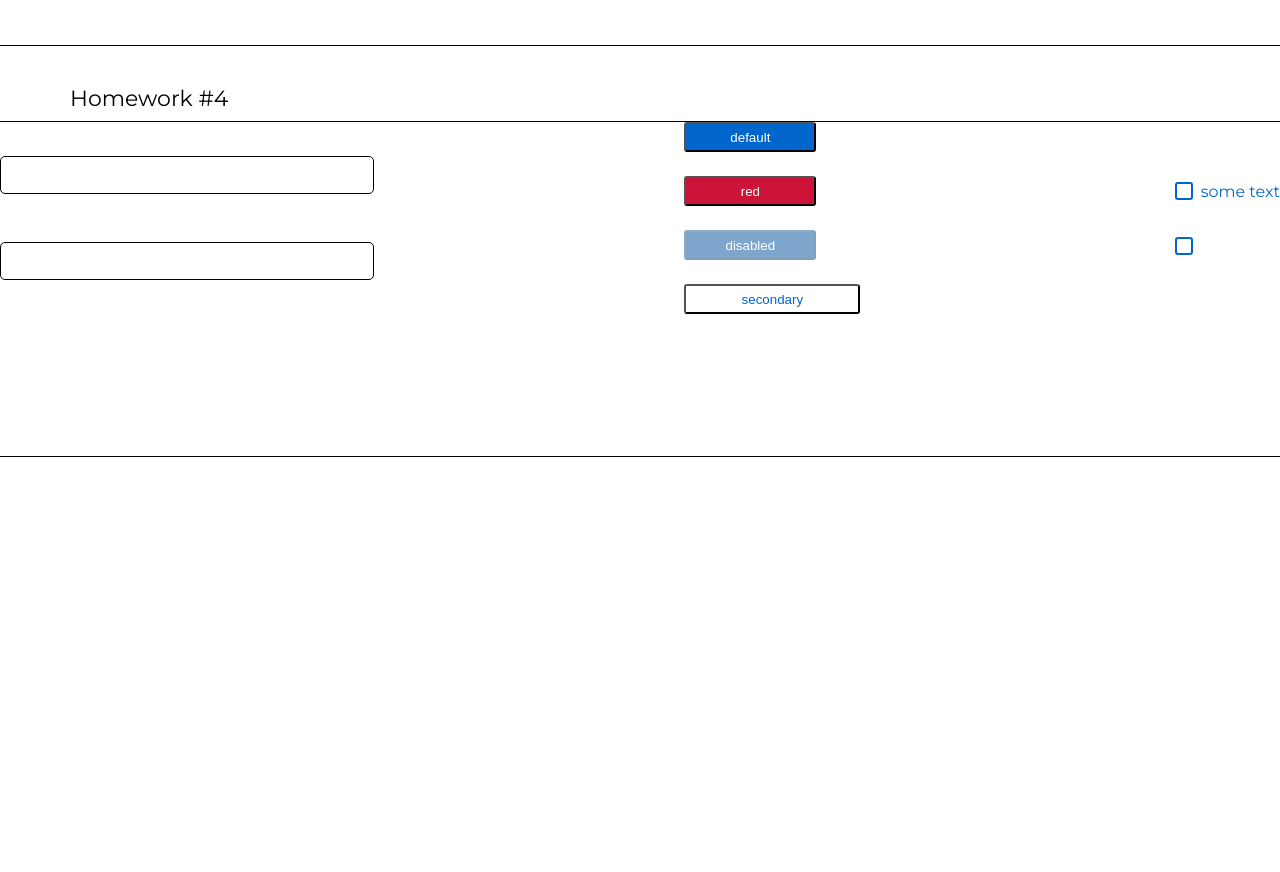
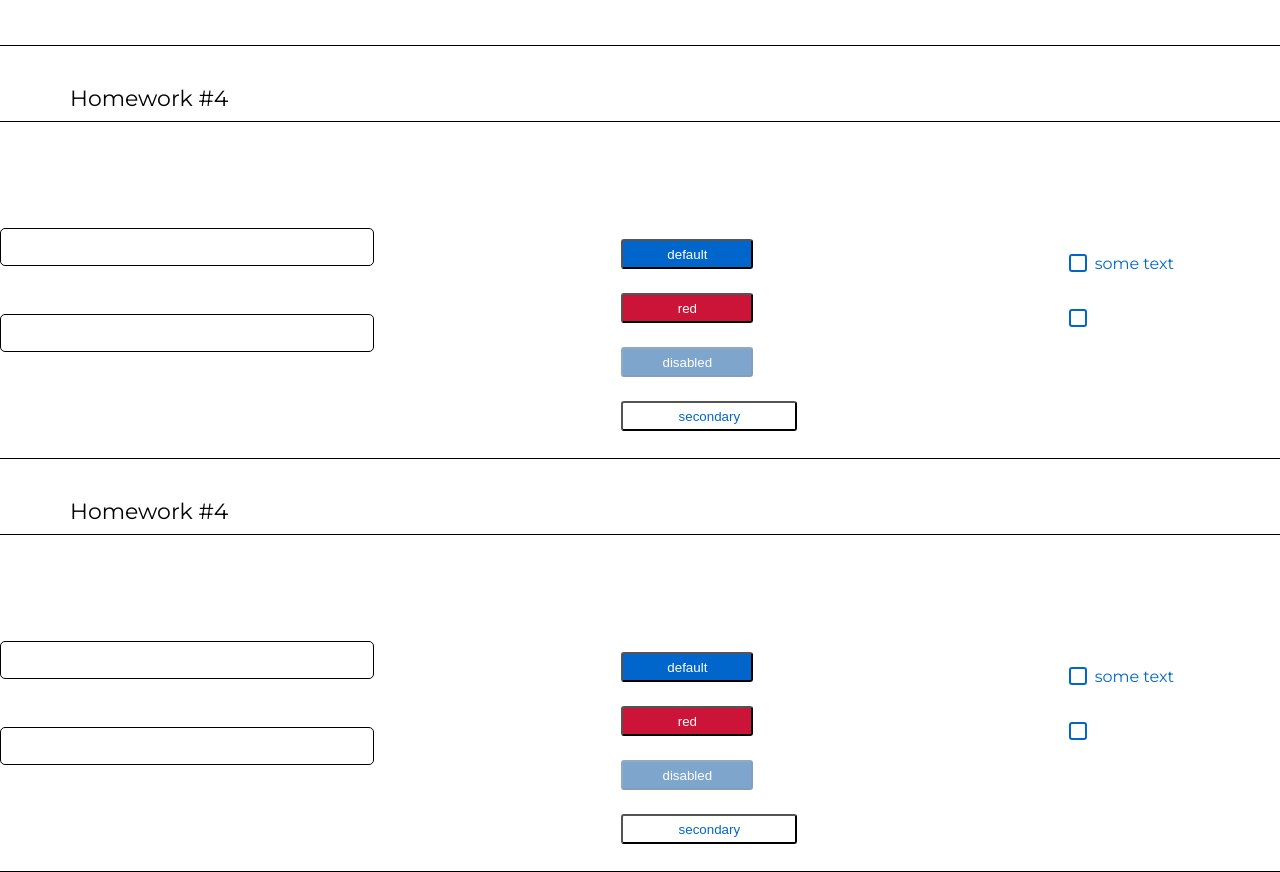
Before and after one commit to bababanana1995/homeWork, a React (Create React App) app: page /#/pre-junior in a window 1280 px wide. Shown: the part 1340-2212 px from the top of the page. Before the commit the page ends 1797 px from the top, so only its background shows below. Built offline with nearby package versions, Linux system fonts and the light colour scheme.

Commit message:
дом hw4

```diff
--- a/src/s1-main/App.tsx
+++ b/src/s1-main/App.tsx
@@ -13,6 +13,7 @@ function App() {
             <HW2/>
             <HW3/>
             <HW4/>
+            <HW4/>
 
             {/*при выполнении дз 5 и более - закомментировать здесь дз 1-4, так как они есть внутри дз 5*/}
             {/*<HW5/>*/}
--- a/src/s2-homeworks/hw04/Stand.module.css
+++ b/src/s2-homeworks/hw04/Stand.module.css
@@ -2,16 +2,17 @@
     display: flex;
     justify-content: space-between;
     align-items: center;
+height: 336px;
 }
 
 .inputs {
     display: flex;
     flex-direction: column;
     gap: 48px;
-
 }
 
 .buttons {
+    margin-top: 90px;
     width: 200px;
     display: flex;
     flex-direction: column;
@@ -22,4 +23,5 @@
     display: flex;
     flex-direction: column;
     gap: 36px;
+    margin-right: 106px;
 }
--- a/src/s2-homeworks/hw04/common/c2-SuperButton/SuperButton.module.css
+++ b/src/s2-homeworks/hw04/common/c2-SuperButton/SuperButton.module.css
@@ -8,7 +8,6 @@
     width: 132px;
     height: 30px;
     border-radius: 3px;
-    margin-left: 10px;
 }
 
 
```
